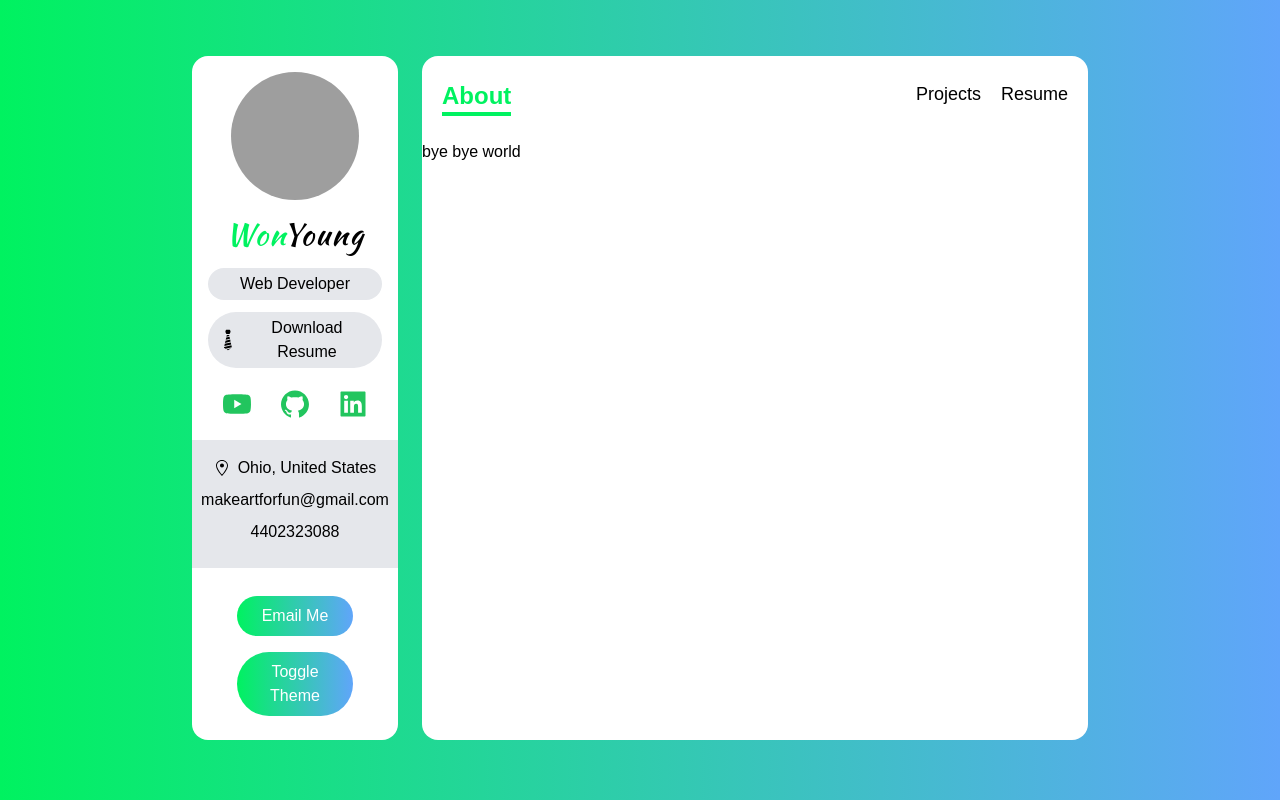
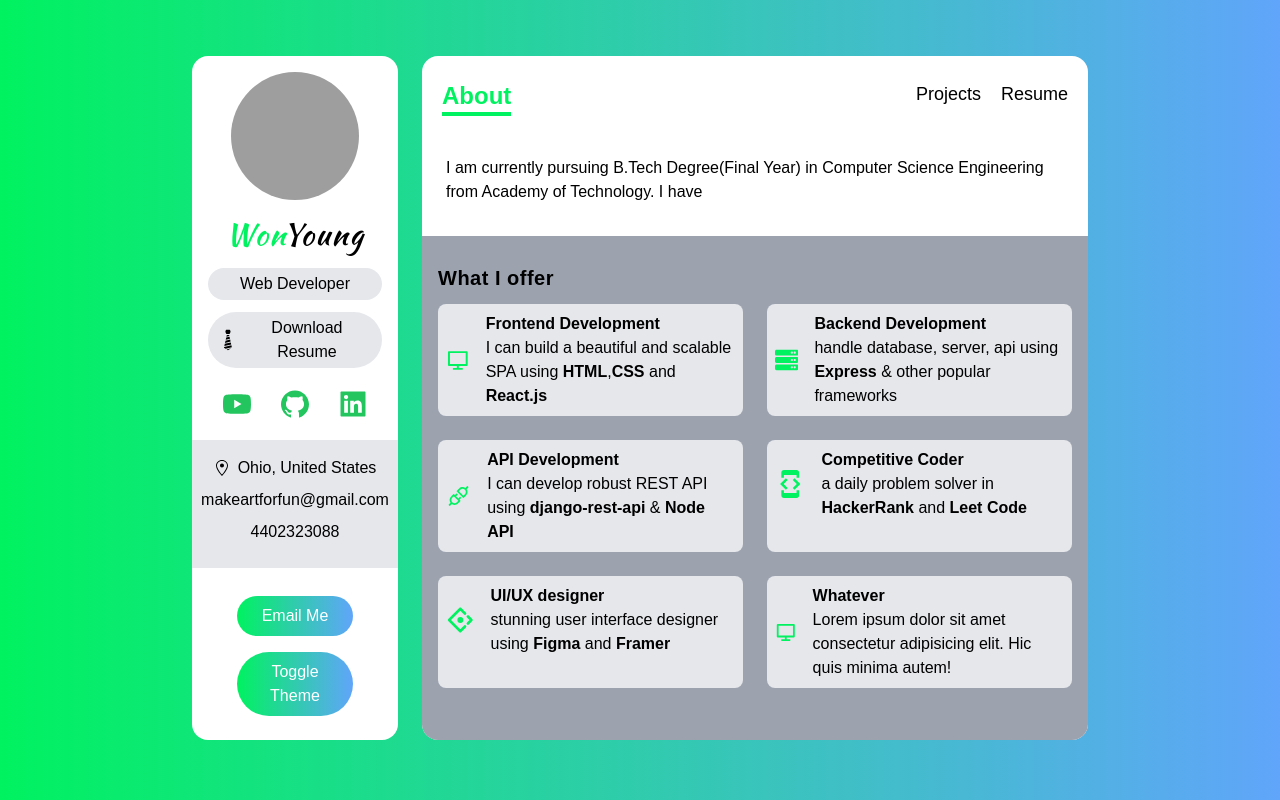
Before and after one commit to blossomou/portfolio, a Next.js app: page / in a window 1280 px wide. Built offline with nearby package versions, Linux system fonts and the light colour scheme; grey boxes are pictures that could not be loaded.

Commit message:
Add about in index

```diff
--- /dev/null
+++ b/components/ServiceCard.tsx
@@ -0,0 +1,23 @@
+import { FunctionComponent } from 'react';
+
+import { IService } from '../models/type';
+
+const ServiceCard: FunctionComponent<{ service: IService }> = ({ service: { Icon, about, title } }) => {
+  const createMarkup = () => {
+    return {
+      __html: about,
+    };
+  };
+
+  return (
+    <div className="flex items-center p-2 space-x-4">
+      <Icon className="w-12 h-12 text-custom_green" />
+      <div>
+        <h4 className="font-bold">{title}</h4>
+        <p dangerouslySetInnerHTML={createMarkup()} />
+      </div>
+    </div>
+  );
+};
+
+export default ServiceCard;
--- a/models/type.ts
+++ b/models/type.ts
@@ -5,3 +5,9 @@
   about: string;
   Icon: IconType;
 }
+
+export interface ISkill {
+  name: string;
+  level: string;
+  Icon: IconType;
+}
--- a/pages/_app.tsx
+++ b/pages/_app.tsx
@@ -9,7 +9,7 @@
       <div className="col-span-12 p-4 text-center bg-white lg:col-span-3 rounded-2xl">
         <Sidebar />
       </div>
-      <div className="flex flex-col col-span-12 bg-white lg:col-span-9 rounded-2xl">
+      <div className="flex flex-col col-span-12 overflow-hidden bg-white lg:col-span-9 rounded-2xl">
         <Navbar />
         <Component {...pageProps} />
       </div>
--- a/pages/index.tsx
+++ b/pages/index.tsx
@@ -1,12 +1,25 @@
-import { GetStaticPropsContext } from 'next';
+import { Key } from 'react';
 
+import ServiceCard from '../components/ServiceCard';
 import { services } from '../data';
+import { IService } from '../models/type';
 
-const index = ({ services }) => {
-  console.log('CLIENT', services);
+const index = () => {
   return (
-    <div>
-      <h1>bye bye world</h1>
+    <div className="flex flex-col flex-grow px-6 pt-1">
+      <h5 className="my-3 font-medium">
+        I am currently pursuing B.Tech Degree(Final Year) in Computer Science Engineering from Academy of Technology. I have
+      </h5>
+      <div className="flex-grow p-4 mt-5 bg-gray-400" style={{ marginLeft: '-1.5em', marginRight: '-1.5em' }}>
+        <h6 className="my-3 text-xl font-bold tracking-wide">What I offer</h6>
+        <div className="grid gap-6 lg:grid-cols-2">
+          {services.map((service: IService, index: Key) => (
+            <div className="bg-gray-200 rounded-lg lg:col-span-1" key={index}>
+              <ServiceCard service={service} />
+            </div>
+          ))}
+        </div>
+      </div>
     </div>
   );
 };
@@ -26,15 +39,15 @@
 //   };
 // };
 
-export const getStaticProps = async (context: GetStaticPropsContext) => {
-  //calculation
-  const res = await fetch('http://localhost:3000/api/services');
-  const data = await res.json();
+// export const getStaticProps = async (context: GetStaticPropsContext) => {
+//   //calculation
+//   const res = await fetch('http://localhost:3000/api/services');
+//   const data = await res.json();
 
-  console.log('SERVER', services);
-  return {
-    props: {
-      services: data.services,
-    },
-  };
-};
+//   console.log('SERVER', services);
+//   return {
+//     props: {
+//       services: data.services,
+//     },
+//   };
+// };
```
